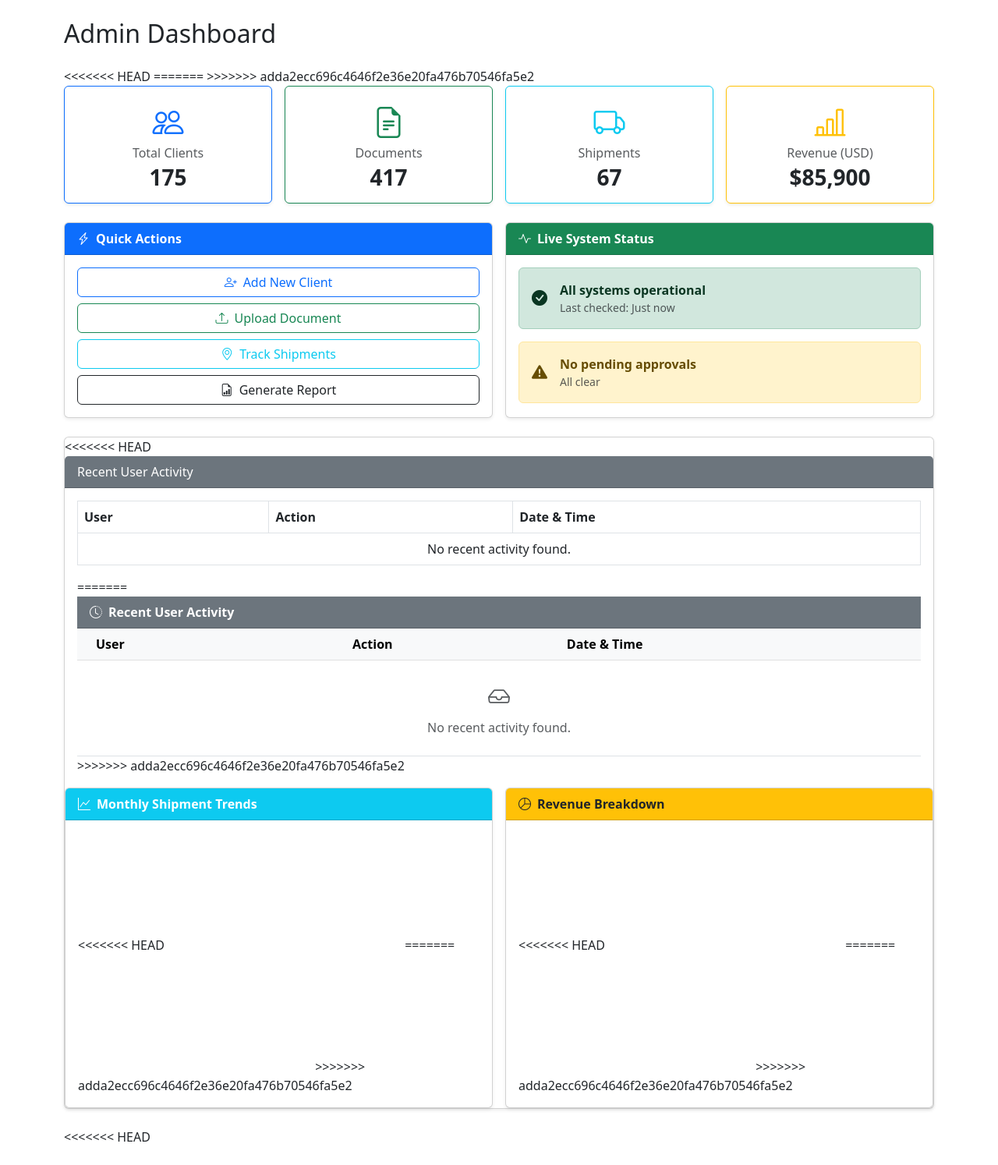
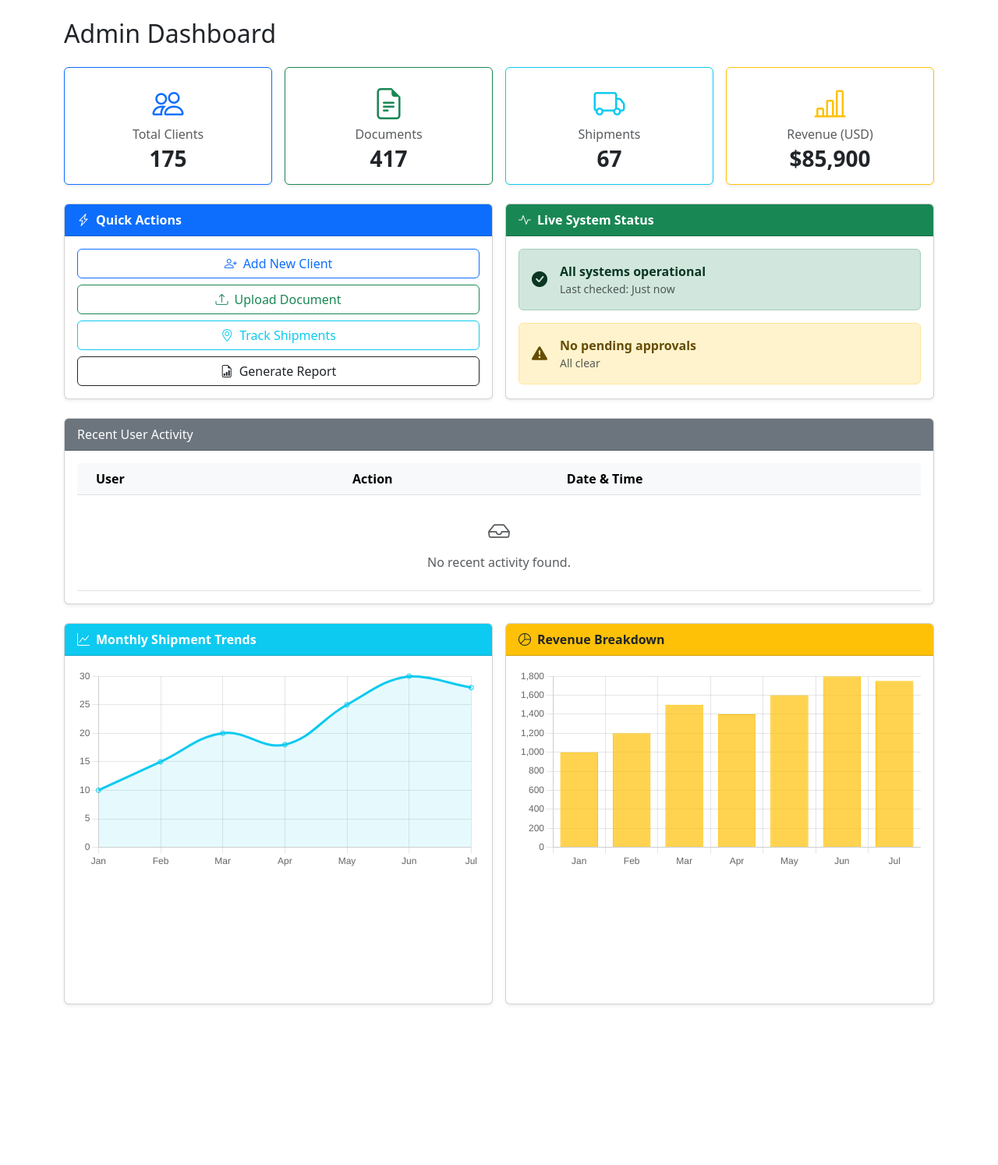
Before and after one commit to karmanyagupta2025-ai/Import-Export-Trade, a Django app: page /dashboard/admin/ in a window 1280 px wide. Shown: the part 56-1550 px from the top of the page at 78% size. After the commit the page ends 1345 px from the top, so only its background shows below. Run offline with Django 5.2, Linux system fonts and the light colour scheme; the visitor is signed in with stand-in values (Sample User, id 1); data comes from the database, SQL or seed files in the repository; data that the repository does not hold is empty; a map, chart or similar area stays blank.

Commit message:
Admin Dashboard made more dynamic

```diff
--- a/portal/models.py
+++ b/portal/models.py
@@ -68,3 +68,8 @@ class ActivityLog(models.Model):
     timestamp=models.DateTimeField(auto_now_add=True)
     def __str__(self):
         return f'{self.user.username}-{self.action} at {self.timestamp}'
+
+class UserActivity(models.Model):
+    user = models.ForeignKey(User, on_delete=models.CASCADE)
+    action = models.CharField(max_length=255)
+    timestamp = models.DateTimeField(auto_now_add=True)
--- a/portal/templates/portal/admin_dashboard.html
+++ b/portal/templates/portal/admin_dashboard.html
@@ -4,10 +4,6 @@
 <div class="container py-4">
   <h2 class="mb-4">Admin Dashboard</h2>
 
-<<<<<<< HEAD
-=======
-  <!-- Summary Cards Row -->
->>>>>>> adda2ecc696c4646f2e36e20fa476b70546fa5e2
   <div class="row mb-4 g-3">
     <div class="col-md-3">
       <div class="card border-primary shadow-sm h-100">
@@ -103,34 +99,9 @@
 
   <!-- Recent Activity Table -->
   <div class="card shadow-sm mb-4">
-<<<<<<< HEAD
+
     <div class="card-header bg-secondary text-white">Recent User Activity</div>
     <div class="card-body">
-      <table class="table table-bordered table-hover">
-        <thead>
-          <tr>
-            <th>User</th>
-            <th>Action</th>
-            <th>Date & Time</th>
-          </tr>
-        </thead>
-        <tbody>
-          {% for activity in recent_activities %}
-          <tr>
-            <td>{{ activity.user.username }}</td>
-            <td>{{ activity.action }}</td>
-            <td>{{ activity.timestamp|date:"Y-m-d h:i A" }}</td>
-          </tr>
-          {% empty %}
-          <tr><td colspan="3" class="text-center">No recent activity found.</td></tr>
-          {% endfor %}
-        </tbody>
-      </table>
-=======
-    <div class="card-header bg-secondary text-white fw-bold">
-      <i class="bi bi-clock-history me-2"></i>Recent User Activity
-    </div>
-    <div class="card-body p-0">
       <div class="table-responsive">
         <table class="table table-hover mb-0">
           <thead class="table-light">
@@ -160,7 +131,6 @@
           </tbody>
         </table>
       </div>
->>>>>>> adda2ecc696c4646f2e36e20fa476b70546fa5e2
     </div>
   </div>
 
@@ -172,11 +142,11 @@
           <i class="bi bi-graph-up me-2"></i>Monthly Shipment Trends
         </div>
         <div class="card-body">
-<<<<<<< HEAD
+
           <canvas id="shipmentChart"></canvas>
-=======
+
           <canvas id="shipmentChart" style="max-height: 300px;"></canvas>
->>>>>>> adda2ecc696c4646f2e36e20fa476b70546fa5e2
+
         </div>
       </div>
     </div>
@@ -187,44 +157,22 @@
           <i class="bi bi-pie-chart me-2"></i>Revenue Breakdown
         </div>
         <div class="card-body">
-<<<<<<< HEAD
           <canvas id="revenueChart"></canvas>
-=======
           <canvas id="revenueChart" style="max-height: 300px;"></canvas>
->>>>>>> adda2ecc696c4646f2e36e20fa476b70546fa5e2
         </div>
       </div>
     </div>
   </div>
 </div>
 
-<<<<<<< HEAD
 <script src="https://cdn.jsdelivr.net/npm/chart.js"></script>
 <script>
-  // Example Chart data for Shipments (replace with your dynamic data)
-=======
-<!-- Chart.js CDN -->
-<script src="https://cdn.jsdelivr.net/npm/chart.js"></script>
-<script>
-  // Shipment Trends Chart
->>>>>>> adda2ecc696c4646f2e36e20fa476b70546fa5e2
   const shipmentCtx = document.getElementById('shipmentChart').getContext('2d');
   const shipmentChart = new Chart(shipmentCtx, {
       type: 'line',
       data: {
           labels: {{ shipment_labels|safe }},
           datasets: [{
-<<<<<<< HEAD
-              label: 'Shipments Over Time',
-              data: {{ shipment_data|safe }},
-              borderColor: 'rgba(54, 162, 235, 1)',
-              fill: false
-          }]
-      }
-  });
-
-  // Example Chart data for Revenue (replace with your dynamic data)
-=======
               label: 'Shipments',
               data: {{ shipment_data|safe }},
               borderColor: 'rgba(13, 202, 240, 1)',
@@ -249,20 +197,12 @@
       }
   });
 
-  // Revenue Breakdown Chart
->>>>>>> adda2ecc696c4646f2e36e20fa476b70546fa5e2
   const revenueCtx = document.getElementById('revenueChart').getContext('2d');
   const revenueChart = new Chart(revenueCtx, {
       type: 'bar',
       data: {
           labels: {{ revenue_labels|safe }},
           datasets: [{
-<<<<<<< HEAD
-              label: 'Monthly Revenue',
-              data: {{ revenue_data|safe }},
-              backgroundColor: 'rgba(255, 206, 86, 0.7)'
-          }]
-=======
               label: 'Revenue (USD)',
               data: {{ revenue_data|safe }},
               backgroundColor: 'rgba(255, 193, 7, 0.7)',
@@ -283,7 +223,6 @@
                   beginAtZero: true
               }
           }
->>>>>>> adda2ecc696c4646f2e36e20fa476b70546fa5e2
       }
   });
 </script>
--- a/portal/views.py
+++ b/portal/views.py
@@ -68,7 +68,7 @@ def admin_dashboard(request):
         'revenue_data':revenue_data,
         'shipment_data':shipment_data,
     }
-    return render(request,'portal/admin_dashboard.html')
+    return render(request,'portal/admin_dashboard.html',context)
 @login_required
 def document_list(request):
     documents = Document.objects.all()
@@ -109,6 +109,10 @@ def shipment_create(request):
             shipment = form.save(commit=False)
             shipment.created_by = request.user
             shipment.save()
+            ActivityLog.objects.create(
+                user=request.user,
+                action=f"Created a new shipment with ID: {shipment.id}"
+            )
             messages.success(request, 'Shipment created successfully!')
             return redirect('shipment_list')
     else:
@@ -127,6 +131,10 @@ def shipment_update(request, pk):
         form = ShipmentForm(request.POST, instance=shipment)
         if form.is_valid():
             form.save()
+            ActivityLog.objects.create(
+                user=request.user,
+                action=f"Updated shipment with ID: {shipment.id}"
+            )
             messages.success(request, 'Shipment updated successfully!')
             return redirect('shipment_detail', pk=shipment.pk)
     else:
```
Also changed, not shown: portal/migrations/0005_useractivity.py (added).
